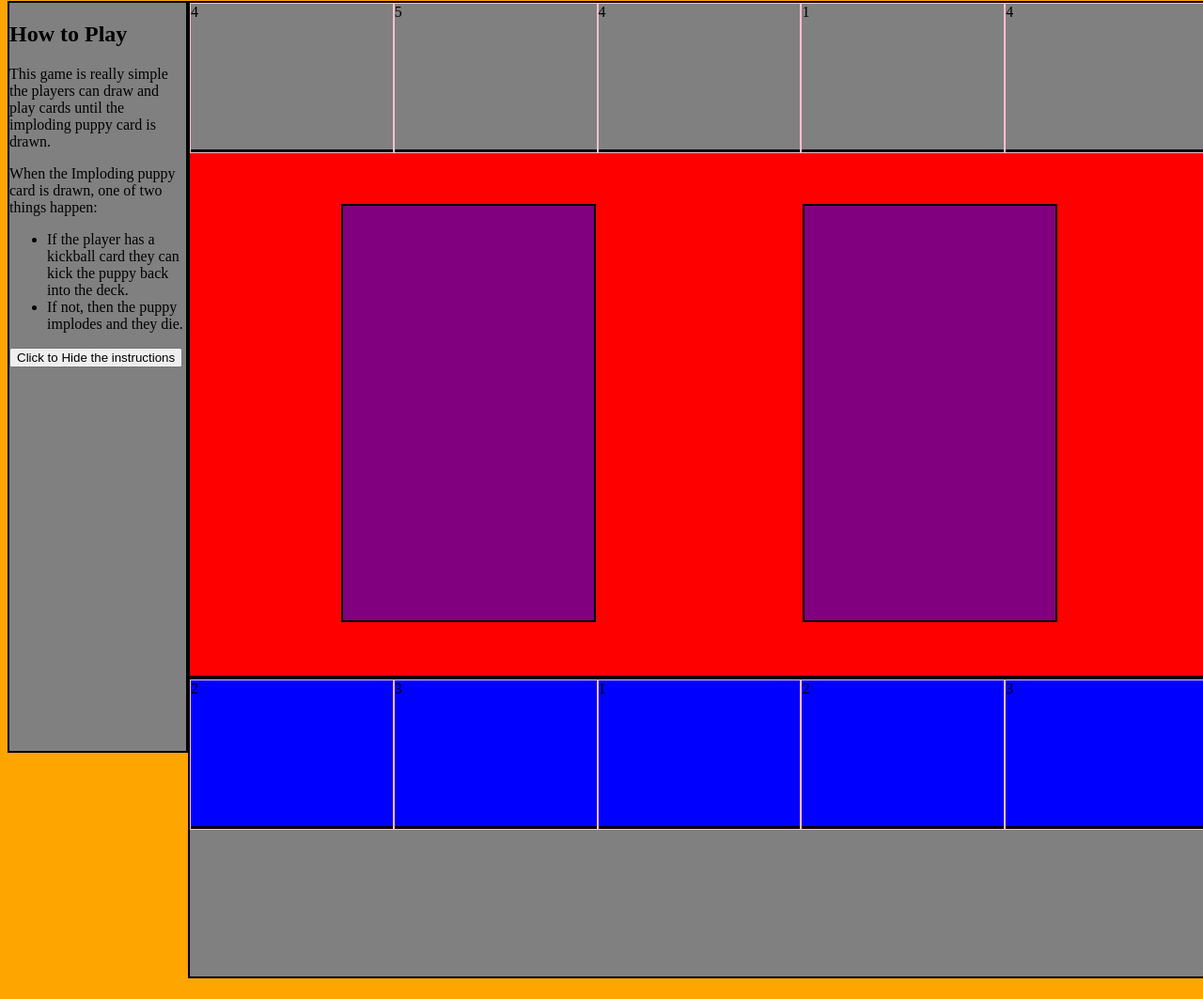
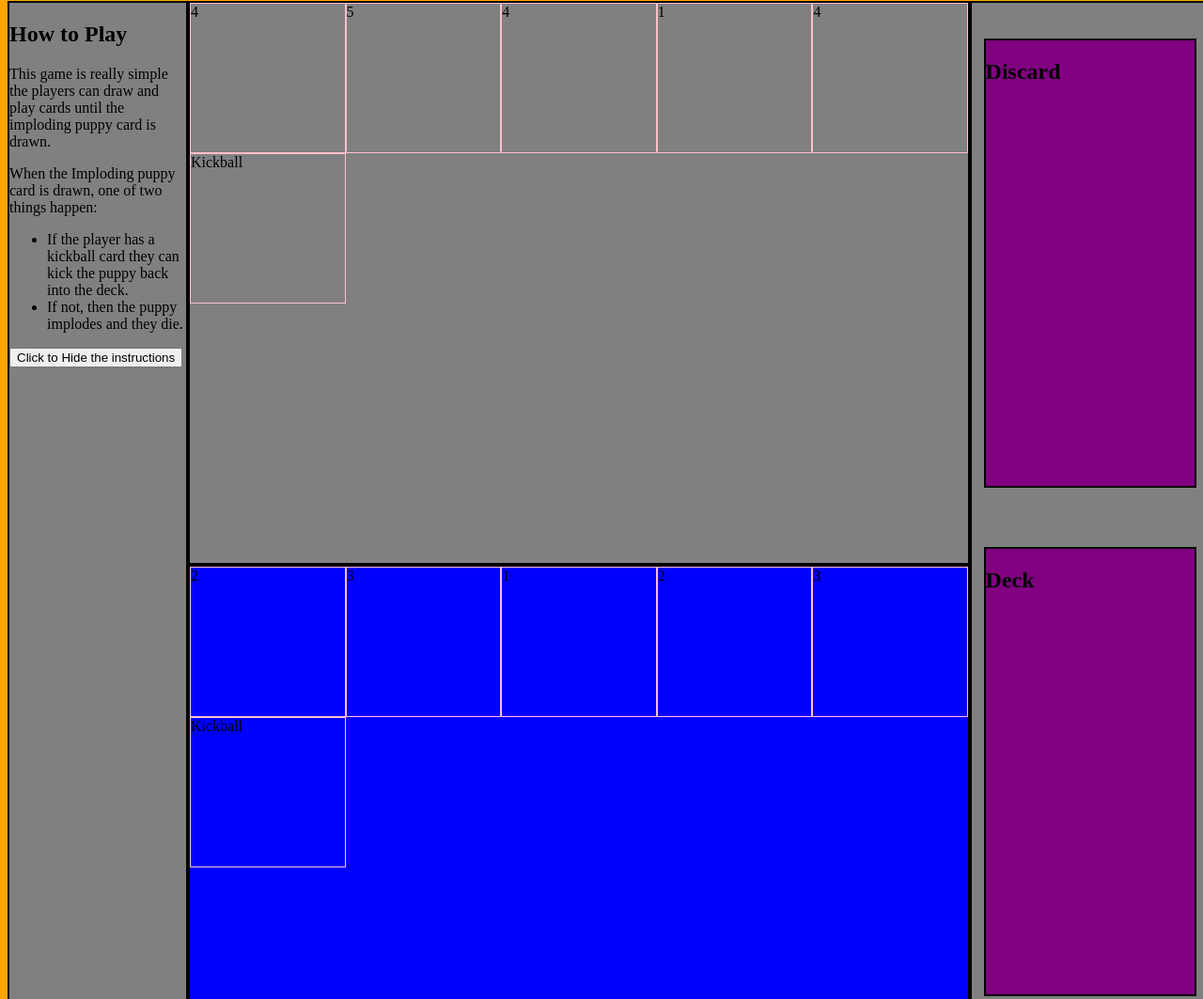
Before and after one commit to ChrisYarland-Price/implodingPuppies, a plain HTML site: page index.html in a window 1280 px wide. Shown: the part 113-1176 px from the top of the page at 94% size. Before the commit the page ends 1154 px from the top, so only its background shows below. Drawn offline with nearby package versions, Linux system fonts and the light colour scheme.

Commit message:
Started delwting cards see issues for problems.

```diff
--- a/css/style.css
+++ b/css/style.css
@@ -1,10 +1,14 @@
+html{
+	height: 100vh;
+}
+
 div{
 	border: 2px solid black;
 	box-sizing: border-box;
 }
 body{
 	background-color: orange;
-	height: 100vh;
+	height: 100%;
 	width: 100vw;
 
 }
@@ -15,12 +19,12 @@ body{
 }
 #gameboard{
 	width: 100%;
-	height: 80%;
+	height: 150%;
 
 }
 #comHand{
 	width: 100%;
-	height: 20vh;
+	height: 50%;
 	background-color: grey;
 
 }
@@ -32,25 +36,23 @@ body{
 }
 #playHand{
 	width: 100%;
-	height: 20vh;
+	height: 50%;
 	background-color: blue;
 }
 #gameCommand{
 	width: 100%;
-	height: 20vh;
+	height: 50%;
 	background-color: grey;
 }
 #deck{
-	margin: 5% 10%;
-	width: 25%;
-	height: 80%;
-	background-color: purple;
-	display: inline-block;
-}
+	margin: 3% 5%;
+	width: 90%;
+	height: 30%;
+	background-color: purple;}
 #discard{
-	margin: 5% 10%;
-	width: 25%;
-	height: 80%;
+	margin: 5% 5%;
+	width: 90%;
+	height: 30%;
 	background-color: purple;
 	display: inline-block;
 }
@@ -83,13 +85,34 @@ body{
 	#Instructions{
 		float: left;
 		width: 15%;
-		height: 100%;
+		height: 150%;
+		display: inline-block;
 
 	}
 	#gameboard{
 		float: left;
-		width: 85%;
-		height:	100%;
+		width: 65%;
+		height:	150%;
+		display: inline-block;
 
 	}
+	#gameCommand{
+		float: left;
+		width: 20%;
+		height: 150%;
+		display: inline-block;
+	}
+	#deck{
+		margin: 10% 5%;
+		width: 90%;
+		height: 40%;
+		background-color: purple;}
+	#discard{
+		margin: 15% 5%;
+		width: 90%;
+		height: 40%;
+		background-color: purple;
+		display: inline-block;
+	}
+
 }
--- a/index.html
+++ b/index.html
@@ -30,18 +30,15 @@
 			<div class="card"></div>
 			<div class="card"></div>
 		</div>
-		<div id="board">
-			<div id="deck"></div>
-			<div id="discard"></div>
-		</div>
 		<div id="playHand"><div class="card"></div>
 			<div class="card"></div>
 			<div class="card"></div>
 			<div class="card"></div>
 			<div class="card"></div></div>
-		<div id="gameCommand">
-
-		</div>
 	</main>
+	<div id="gameCommand">
+		<div id="discard"><h2>Discard</h2></div>
+		<div id="deck"><h2>Deck</h2></div>
+	</div>
 </body>
 </html>
--- a/js/app.js
+++ b/js/app.js
@@ -12,13 +12,19 @@ $(function(){
 
 
 	fillDeck(deck);
+
 	dealHands(deck, playerHand, comHand);
+	// addCardToHand('')
+	playerHand.push('Kickball');
+	comHand.push('Kickball');
+	addCardToHand('#playHand', playerHand)
+	addCardToHand('#comHand', comHand)
 
 	dispPlayHand("#playHand .card", playerHand);
 	dispPlayHand('#comHand .card', comHand);
+	addTo(deck, 2, "Kickball");
 
 	addTo(deck, 1, "Imploding Puppy");
-	addTo(deck, 4, "Kickball");
 
 	deckClick(turn);
 
@@ -72,9 +78,7 @@ $(function(){
 			$(this).addClass(hand[index]).html(hand[index]);
 		});
 	}
-	function moveToDiscard(argument) {
-		// body...
-	}
+
 	function deckClick(turn){
 		$('#deck').click(function(argument) {
 			if (turn == 'player'){
@@ -91,4 +95,15 @@ $(function(){
 	function addCardToHand(dest, hand) {
 		$(dest).append($('<div></div>').addClass('card '+ hand[hand.length - 1]).html(hand[hand.length -1]))
 	}
+
+
+
+
+
+
+	function moveToDiscard(move, hand) {
+		$('discard').append(move)
+		$(move).remove()
+		if (hand.indexOf(move.html()) !== -1) {}
+	}
 });
```
